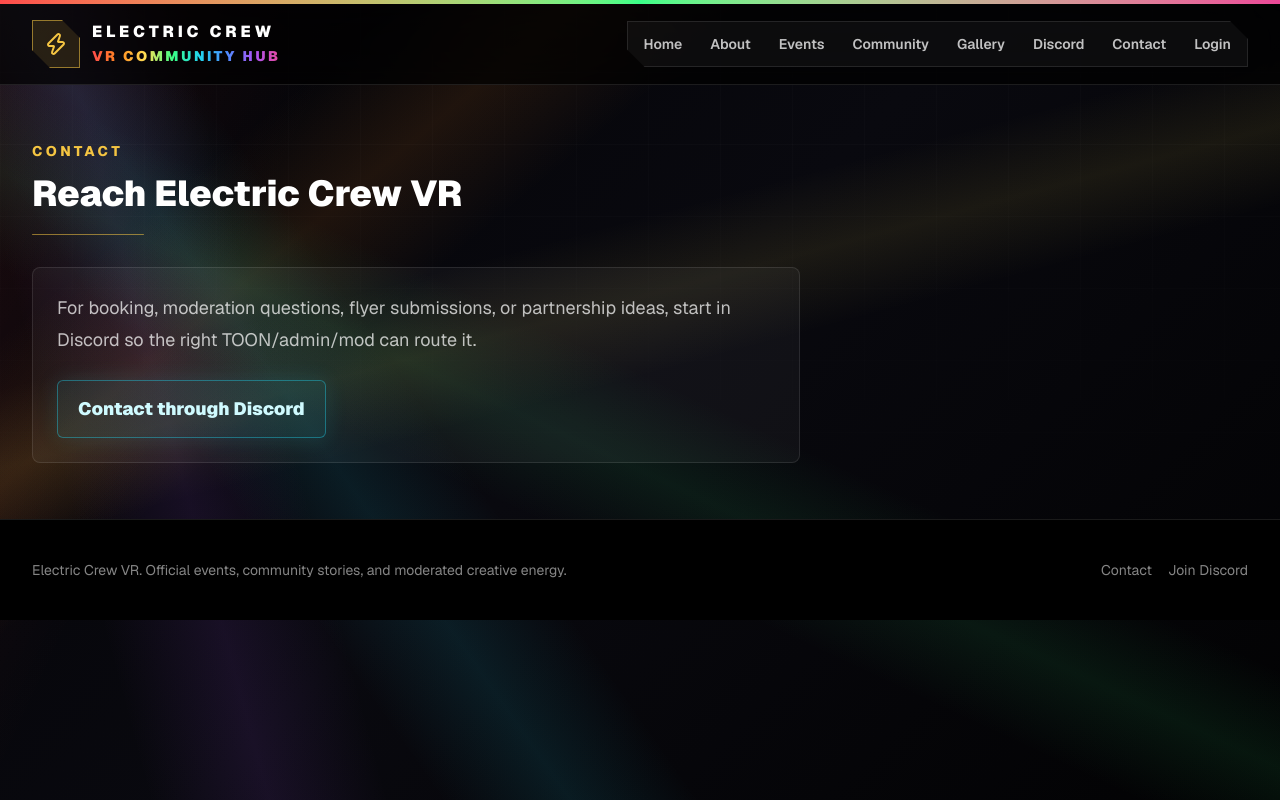
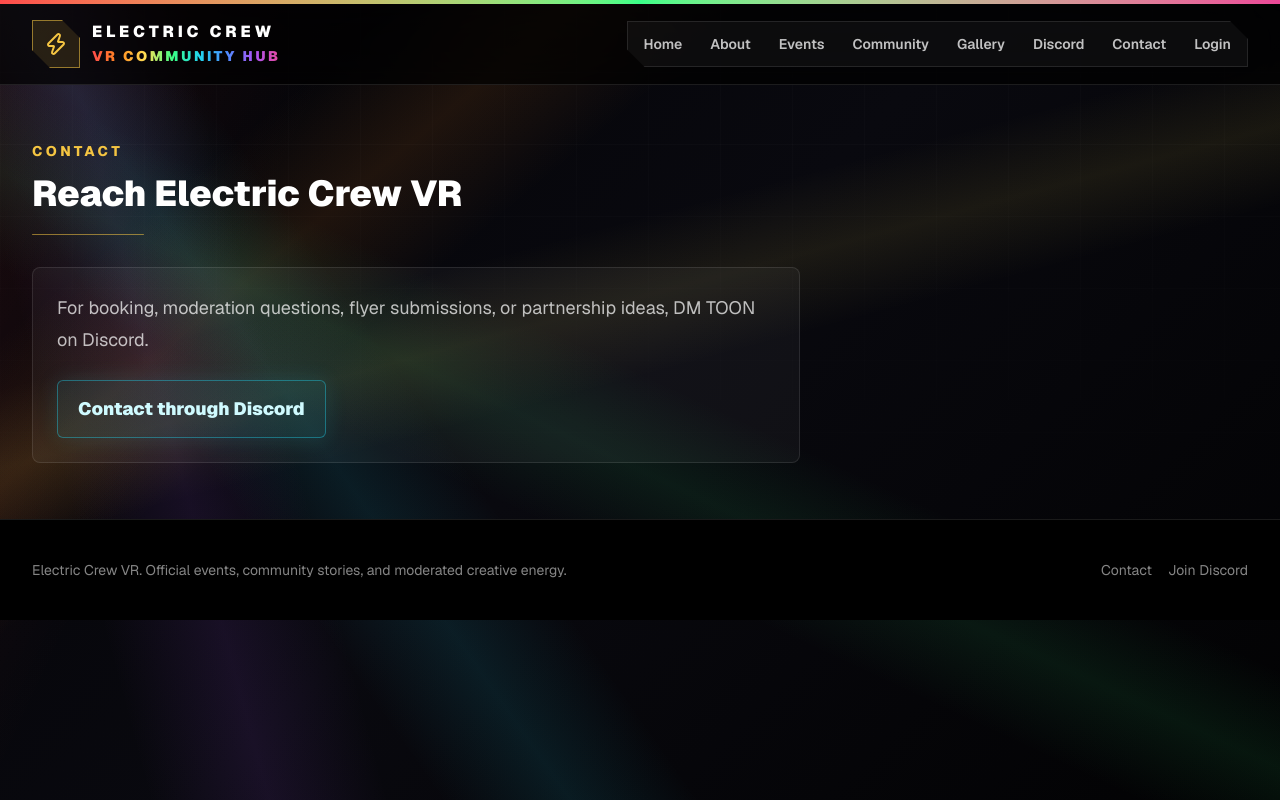
Before and after one commit to toonai801/ElecCrewHQ, a Next.js app: page /contact in a window 1280 px wide. Built offline with nearby package versions, Linux system fonts and the light colour scheme; no server answers.

Commit message:
Update contact Discord copy

```diff
--- a/src/app/contact/page.tsx
+++ b/src/app/contact/page.tsx
@@ -6,7 +6,7 @@
     <Section eyebrow="Contact" title="Reach Electric Crew VR">
       <div className="max-w-3xl rounded-lg border border-white/10 bg-white/[0.04] p-6 text-lg leading-8 text-white/72">
         <p>
-          For booking, moderation questions, flyer submissions, or partnership ideas, start in Discord so the right TOON/admin/mod can route it.
+          For booking, moderation questions, flyer submissions, or partnership ideas, DM TOON on Discord.
         </p>
         <a href={discordInviteUrl} target="_blank" rel="noreferrer" className="ec-button-cyan mt-6 inline-flex px-5 py-3 font-black">
           Contact through Discord
```
